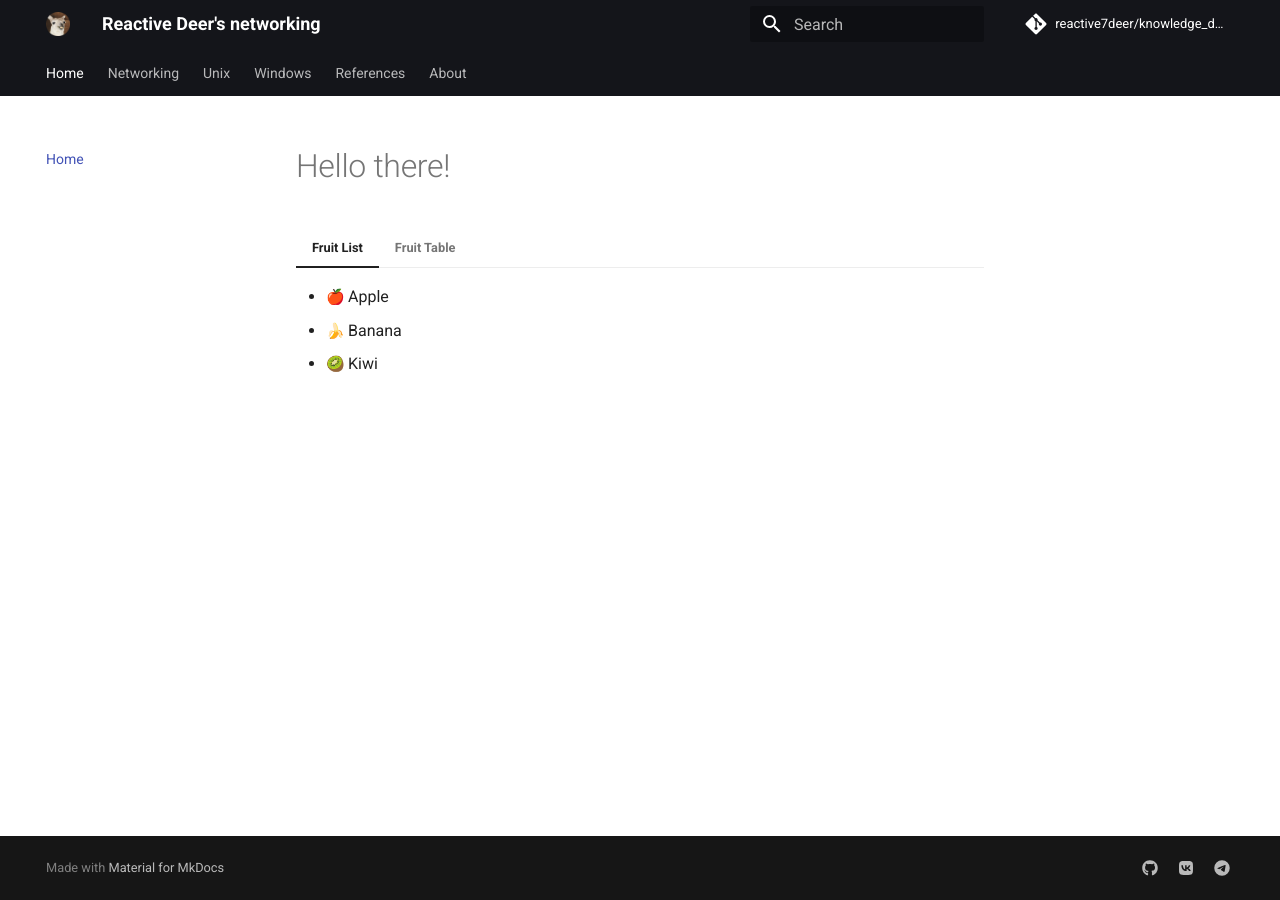
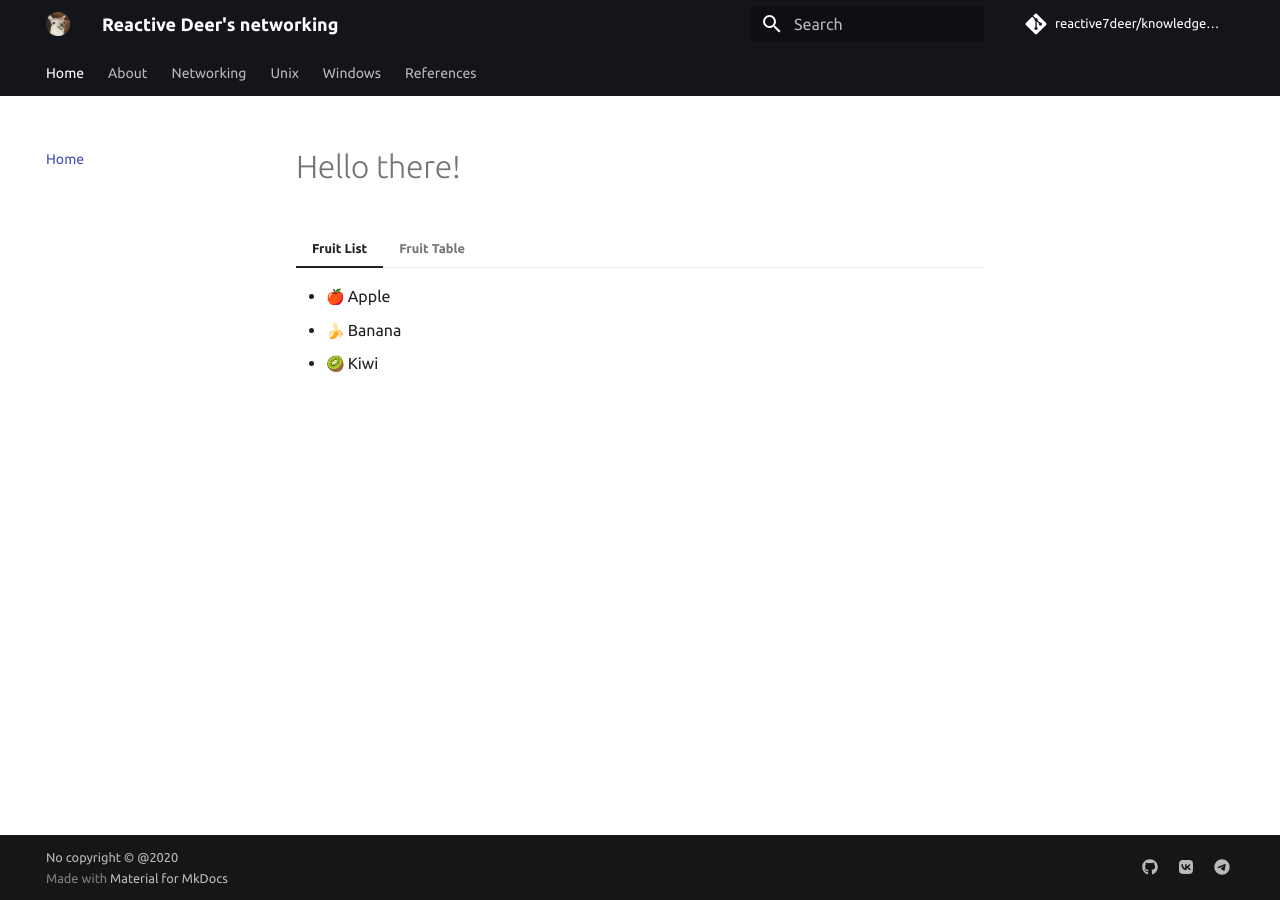
Before and after one commit to icebale-coder/readthedocs, an MkDocs documentation site: the page built from docs/index.md, in a window 1280 px wide. Built offline with MkDocs 1.6.1 and Material for MkDocs 9.7.7, drawn with Linux system fonts in a browser that asks for light colours; emoji names are drawn with the system emoji font; comment, search, counter and statistics services are not loaded; some of the changed lines change nothing that is shown.

Commit message:
Update mkdocs.yml

```diff
--- a/mkdocs.yml
+++ b/mkdocs.yml
@@ -10,6 +10,7 @@ repo_url: https://github.com/reactive7deer/knowledge_database
 # Navigation
 nav:
   - Home: "index.md"
+  - About: "about.md"
   - Networking:
     - Introduction: "networking/introduction.md"
     - Technologies:
@@ -20,11 +21,12 @@ nav:
     - Services:
       - Basic: "unix/services/basic.md"
     - Cheat sheets: "unix/cheat_sheet.md"
-  - Windows: "windows/win.md"
-  - References: "references/references.md"
-  - About: "about.md"
+  - Windows:
+    - Basic: "windows/win.md"
+  - References:
+    - Mathematical: "references/references.md"
 
-
+# Extensions to MD
 markdown_extensions:
   - admonition
   - codehilite
@@ -48,6 +50,7 @@ markdown_extensions:
   - pymdownx.tabbed
   - pymdownx.tilde
 
+# Social network links
 extra:
   social:
     - icon: fontawesome/brands/github
@@ -57,6 +60,7 @@ extra:
     - icon: fontawesome/brands/telegram
       link: https://t.me/reactive_deer
 
+# MKDocs theme params
 theme:
     name: material
     language: en
@@ -64,16 +68,21 @@ theme:
         primary: black
         accent: amber
     font:
-    text: Roboto
-    code: Roboto Mono
+      text: "Ubuntu"
+      code: "Ubuntu Mono"
     features:
-    - tabs
+      - tabs
+      - instant
     favicon: img/icon.png
     logo: img/icon.png
 
+# Used plugins
 plugins:
   - search
   - minify:
       minify_html: true
   - git-revision-date-localized:
       type: timeago
+
+# Copyright
+copyright: "No copyright &copy; @2020"
```
